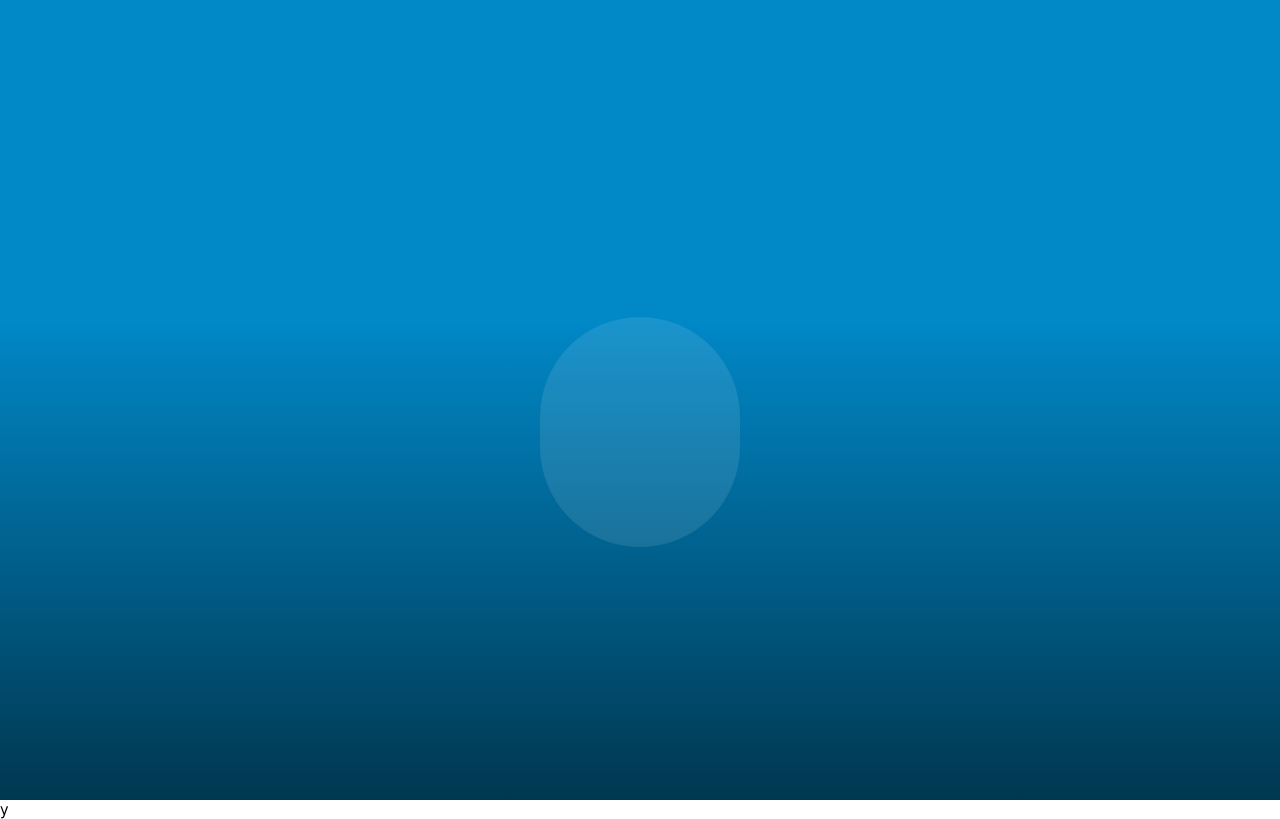
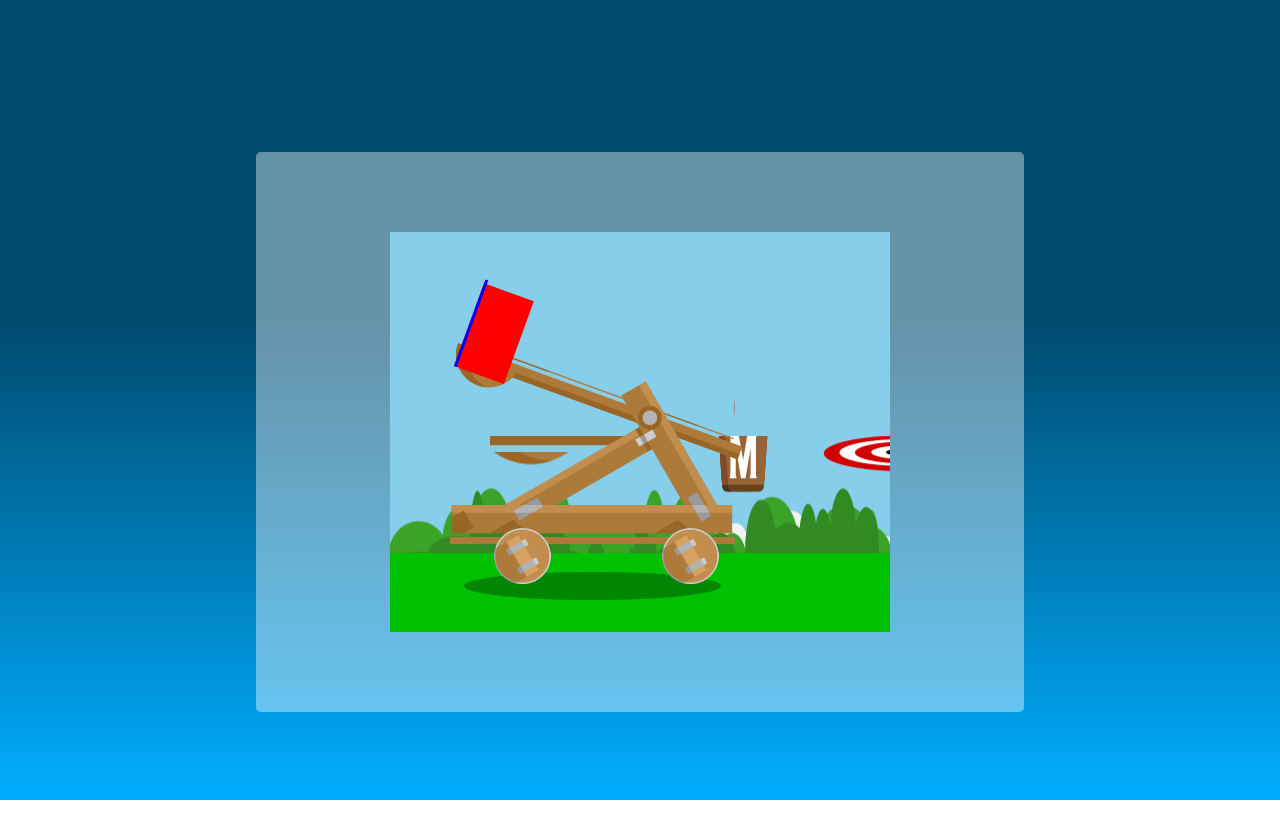
Before and after one commit to 8ojangles/project-template-esbuild, a website: page src/index.html in a window 1280 px wide. Drawn offline with nearby package versions, Linux system fonts and the light colour scheme; files that its build step writes are made by us from their sources.

Commit message:
Implemented static file copier to transfer images from src to dist

```diff
--- a/package.json
+++ b/package.json
@@ -32,6 +32,7 @@
   "devDependencies": {
     "esbuild": "^0.20.2",
     "esbuild-plugin-clean": "^1.0.1",
+    "esbuild-plugin-copy": "^2.1.1",
     "esbuild-sass-plugin": "^3.2.0",
     "htmlnano": "^2.1.0",
     "svgo": "^3.2.0"
--- a/src/index.html
+++ b/src/index.html
@@ -10,13 +10,22 @@
             <div class="page page--wrapper">
                 {% include "./templates/header.html" %}
                 <div class="test-container">
-                    <div>
-                        <p>{{ bodyText1 }}</p>
-                        <p>{{ bodyText2 }}</p>
+                    <div class="aspect-ratio-handler">
+                        <div class="anim-component">
+                            <div class="scene scene-1">
+                                <div class="catapult">
+                                    <div class="catapult-structure"></div>
+                                    <div class="catapult-mechanics"></div>
+                                </div>
+                            </div>
+                            {# <div class="scene scene-2">
+                                <div class="box"></div>
+                            </div> #}
+                        </div>
                     </div>
                 </div>
             </div>
         </main>
         <script src="./js/main.js"></script>
     </body>
-</html>y
+</html>
--- /dev/null
+++ b/src/scss/_anim-base.scss
@@ -0,0 +1,238 @@
+@use 'sass:list';
+
+@import 'anim-variables';
+@import 'anim-keyframes';
+@import 'anim-utils';
+@import 'anim-setup';
+
+$zLayer-1: 1;
+$zLayer-2: 2;
+$zLayer-3: 3;
+$zLayer-4: 4;
+$zLayer-5: 5;
+$zLayer-6: 6;
+$zLayer-7: 7;
+$zLayer-8: 8;
+
+
+.scene-1 {
+    opacity: 1;
+    background-color: $sky-blue;
+    // background-image: url('../assets/images/treb-anim-sprite-map.png');
+    background-size: 100%;
+    z-index: $zLayer-1;
+    // animation: fadeOut 0s $scene-1-to-scene-2 forwards;
+}
+
+.scene-1::before {
+    @include pseudoSetup();
+    z-index: $zLayer-1;
+    width: 100%;
+    height: 66%;
+    bottom: -17%;
+    left: 20%;
+    background-image: url('../assets/images/treb-anim-sprite-map.png');
+    background-position: 100% 105%;
+}
+
+.scene-1::after {
+    @include pseudoSetup();
+    z-index: $zLayer-2;
+    width: 100%;
+    height: 45%;
+    bottom: 0;
+    background-image: url('../assets/images/treb-anim-sprite-map.png');
+    background-repeat: no-repeat;
+    background-position: 1% 75%;
+    background-size: 200%;
+    border-bottom: 79px solid rgb(0, 192, 0);
+}
+
+// sprite map load for elements
+
+
+// catapult body
+.catapult {
+    width: 57%;
+    height: 41%;
+    position: absolute;
+    bottom: 22%;
+    left: 12%;
+    z-index: $zLayer-3;
+    // background-image: url('../assets/images/treb-anim-sprite-map.png');
+    background-repeat: no-repeat;
+    background-size: 70%;
+    background-position: 1% 84%;
+}
+
+// catapult floor shadow
+.catapult::after {
+    @include pseudoSetup();
+    width: 90%;
+    height: 17%;
+    border-radius: 50%;
+    background-color: rgba(0, 0, 0, .3);
+    bottom: -34%;
+    left: 5%;
+}
+
+.catapult-structure {
+    position: absolute;
+    bottom: 0;
+    left: 0;
+    z-index: $zLayer-4;
+    background-image: url('../assets/images/treb-anim-sprite-map.png');
+    background-repeat: no-repeat;
+    width: 100%;
+    height: 100%;
+    background-size: 190%;
+    background-position: 25% 1%;
+    // background-color: blue;
+}
+
+.catapult-structure::before,
+.catapult-structure::after {
+    @include pseudoSetup();
+    z-index: $zLayer-5;
+    width: 21%;
+    height: 37%;
+    // background-color: red;
+    background-image: url('../assets/images/treb-anim-sprite-map.png');
+    background-repeat: no-repeat;
+    background-size: 902%;
+    background-position: 72% 0%;
+    bottom: -27%;
+}
+
+.catapult-structure::before {
+    left: 15%;
+}
+
+.catapult-structure::after {
+    right: 5%;
+}
+
+// catapult arm
+.catapult-mechanics {
+    position: absolute;
+    background-image: url('../assets/images/treb-anim-sprite-map.png');
+    // background-color: black;
+    width: 107%;
+    height: 28%;
+    top: 17%;
+    left: -4%;
+    background-size: 172%;
+    background-position: 19% 60%;
+    z-index: $z-3;
+    transform: rotate(20deg);
+    transform-origin: 68.6% 40%;
+}
+
+// transform marker
+.catapult-mechanics::after {
+    @include pseudoSetup();
+    background-color: blue;
+    width: 1%;
+    height: 200%;
+    bottom: 40%;
+    left: 2%;
+    z-index: $z-6;
+
+}
+
+// box
+.catapult-mechanics::before {
+    @include pseudoSetup();
+    background-color: red;
+    z-index: $z-2;
+    width: 17.5%;
+    height: 190%;
+    bottom: 40%;
+    left: 2%;
+}
+
+// // catapult arm
+// .catapult:before {
+//     @include pseudoSetup();
+//     background-color: green;
+//     width: 15%;
+//     height:200%;
+//     bottom: 30%;
+//     left: 60%;
+//     transform: rotateZ(-20deg);
+//     transform-origin: 50% 80%;
+//     animation:
+//         arm-load-fire $amin-load-fire-dur $amin-load-fire-del forwards,
+//         arm-fire-spring $amin-fire-spring-dur $amin-fire-spring-del forwards;
+// }
+
+// // box
+// .catapult:after {
+//     @include pseudoSetup();
+//     background-color: $box-color;
+//     width: 30%;
+//     height:30%;
+//     bottom: 200%;
+//     left: 52%;
+//     transform: rotateZ(-20deg) translateX(0%);
+//     transform-origin: 50% 530%;
+//     animation: box-load-fire $amin-load-fire-dur $amin-load-fire-del forwards;
+// }
+
+// .scene-1 {
+//     opacity: 1;
+//     background-color: $sky-blue;
+//     animation: fadeOut 0s $scene-1-to-scene-2 forwards;
+// }
+
+// .scene-2 {
+//     opacity: 0;
+//     background-color: $sky-blue;
+//     animation: fadeIn 0s $scene-1-to-scene-2 forwards;
+// }
+
+// .scene-2::before,
+// .scene-2::after {
+//     @include pseudoSetup();
+//     background-color: white;
+//     animation-timing-function: linear;
+//     z-index: 5;
+// }
+
+// .scene-2::before {
+//     width: 40%;
+//     height: 20%;
+//     top: 30%;
+//     left: 30%;
+//     animation: slowDriftLeft1 6s linear $scene-1-to-scene-2 forwards;
+// }
+
+// .scene-2::after {
+//     width: 30%;
+//     height: 10%;
+//     top: 50%;
+//     left: 60%;
+//     animation: slowDriftLeft2 6s linear $scene-1-to-scene-2 forwards;
+// }
+
+// .box {
+//     position: absolute;
+//     width: 17%;
+//     height: 12%;
+//     top: 25%;
+//     left: 41.5%;
+//     z-index: 20;
+//     transform-origin: 50% $scene-2-box-flight-pivot;
+//     transform: rotate($scene-2-box-flight-rot-start);
+//     animation: scene2BoxFlightMain $scene-2-box-flight-dur $scene-2-box-flight-start both;
+// }
+
+// .box::after {
+//     @include pseudoSetup();
+//     background-color: $box-color;
+//     width: 100%;
+//     height:100%;
+//     transform: rotate(70deg) ;
+//     // transform: translateY(300%);
+//     animation: scene2BoxInnerRotate $scene-2-box-flight-dur linear $scene-2-box-flight-start both;
+// }
--- /dev/null
+++ b/src/scss/_anim-keyframes.scss
@@ -0,0 +1,119 @@
+@keyframes fadeIn {
+    0% { opacity: 0 };
+    100% { opacity: 1 };
+}
+
+@keyframes fadeOut {
+    0% { opacity: 1 };
+    100% { opacity: 0 };
+}
+
+@keyframes arm-load-fire {
+    0% {
+        transform: rotateZ(-20deg);
+    }
+    20% {
+        animation-timing-function: ease-in-out;
+        transform: rotateZ(-20deg);
+    }
+    #{$arm-rotate-end-keyframe} {
+        transform: rotateZ(-75deg);
+    }
+    #{$arm-fire-keyframe} {
+        animation-timing-function: ease-in;
+        transform: rotateZ(-75deg);
+    }
+    100% {
+        transform: rotateZ(10deg);
+    }
+}
+
+@keyframes box-load-fire {
+    0% {
+        transform: rotateZ(-20deg) translateX(0%);
+    }
+    20% {
+        animation-timing-function: ease-in-out;
+        transform: rotateZ(-20deg) translateX(0%);
+    }
+    #{$arm-rotate-end-keyframe} {
+        transform: rotateZ(-75deg) translateX(0%);
+    }
+    #{$arm-fire-keyframe} {
+        animation-timing-function: ease-in;
+        transform: rotateZ(-75deg) translateX(0%);
+    }
+    #{$box-launch-start-keyframe} {
+        animation-timing-function: linear;
+        transform: rotateZ(-10deg) translateX(0%);
+    }
+    100% {
+        transform: rotateZ(-10deg) translateX($box-fire-X-result);
+    }
+}
+
+@keyframes arm-fire-spring {
+    0% {
+        transform: rotateZ(10deg);
+    }
+    10% {
+        transform: rotateZ(0deg);
+    }
+    20% {
+        transform: rotateZ(9deg);
+    }
+    30% {
+        transform: rotateZ(1deg);
+    }
+    40% {
+        transform: rotateZ(7deg);
+    }
+    50% {
+        transform: rotateZ(2deg);
+    }
+    60% {
+        transform: rotateZ(6deg);
+    }
+    70% {
+        transform: rotateZ(3deg);
+    }
+    80% {
+        transform: rotateZ(5deg);
+    }
+    90% {
+        transform: rotateZ(4deg);
+    }
+    100% {
+        transform: rotateZ(5deg);
+    }
+}
+
+@keyframes slowDriftLeft1 {
+    0% { transform: translateX(20%); };
+    100% { transform: translateX(-30%); };
+}
+
+@keyframes slowDriftLeft2 {
+    0% { transform: translateX(40%); };
+    100% { transform: translateX(-60%); };
+}
+
+@keyframes scene2BoxFlightMain {
+    0% {
+        animation-timing-function: $box-rotate-timing-curve;
+        transform: rotate($scene-2-box-flight-rot-start);
+    }
+    100% {
+        transform: rotate($scene-2-box-flight-rot-end);
+    }
+}
+
+@keyframes scene2BoxInnerRotate {
+    0% {
+        animation-timing-function: $box-rotate-timing-curve;
+        transform: rotate(70deg);
+    }
+    100% {
+        transform: rotate(120deg);
+    }
+}
--- /dev/null
+++ b/src/scss/_anim-setup.scss
@@ -0,0 +1,36 @@
+.aspect-ratio-handler {
+    position: relative;
+    z-index: 10;
+    aspect-ratio: $containerAspectRatio;
+    width: 100%;
+    max-width: $anim-container-width;
+}
+
+@supports not (aspect-ratio: $oneOneAspectRatio) {
+    .aspect-ratio-handler:before {
+      float: left;
+      padding-top: calc($anim-container-height / $anim-container-width * 100%);
+      content: "";
+    }
+
+    .aspect-ratio-handler:after {
+      display: block;
+      content: "";
+      clear: both;
+    }
+}
+
+.anim-component {
+    position: relative;
+    width: 100%;
+    max-width: $anim-container-width;
+    height: 100%;
+    max-height: $anim-container-height;
+    overflow: hidden;
+}
+
+.scene {
+    position: absolute;
+    width: 100%;
+    height: 100%;
+}
--- /dev/null
+++ b/src/scss/_anim-utils.scss
@@ -0,0 +1,9 @@
+@mixin absolutePos() {
+    position: absolute;
+}
+
+@mixin pseudoSetup() {
+    position: absolute;
+    display: block;
+    content: "";
+}
--- /dev/null
+++ b/src/scss/_anim-variables.scss
@@ -0,0 +1,41 @@
+$anim-container-width: 500px;
+$anim-container-height: 400px;
+
+/// Required until sasslint accepts aspect ratio "slash" properties
+$containerAspectRatio: list.slash(strip-unit($anim-container-width), strip-unit($anim-container-height));
+$oneOneAspectRatio: list.slash(1, 1);
+
+/// anim vars
+$sky-blue: rgba(135, 206, 235, 1);
+$box-color: rgb(255, 115, 0);
+
+$box-rotate-timing-curve: cubic-bezier(.25,.8,.75,.25);
+
+$arm-rotate-end-keyframe: 85%;
+$arm-fire-keyframe: 93%;
+
+$box-launch-start-keyframe: 95%;
+
+$amin-load-fire-dur: 1.5s;
+$amin-load-fire-del: 0s;
+
+$amin-fire-spring-dur: 0.5s;
+$amin-fire-spring-del: $amin-load-fire-dur + $amin-load-fire-del;
+
+$box-fire-X-result: 560%;
+
+$scene-1-to-scene-2: $amin-load-fire-dur * 1.5;
+$scene-2-box-flight-start: $scene-1-to-scene-2 + 0.5s;
+
+$scene-2-box-flight-dur: 1s;
+
+$scene-2-box-flight-pivot: 1400%;
+$scene-2-box-flight-rot-start: -30deg;
+$scene-2-box-flight-rot-end: 30deg;
+
+$scene-2-box-flight-y-start: 500%;
+$scene-2-box-flight-y-end: -500%;
+
+$scene-2-box-flight-rotZ-start: -30deg;
+$scene-2-box-flight-rotZ-end: 275deg;
+$scene-2-box-flight-rotZ-mid: 120deg;
--- a/src/scss/_page.scss
+++ b/src/scss/_page.scss
@@ -8,7 +8,7 @@
 	width: 100%;
 	height: 100vh;
 	flex-direction: column;
-	@include create-color-gradient($blue-medium, $blue-darkest, 40%);
+	@include create-color-gradient($blue-dark, $blue-light, 40%);
 }
 
 .page--header {
@@ -85,9 +85,11 @@
 }
 
 .test-container {
+	width: 60%;
+	height: 70%;
 	padding: 100px;
-	background-color: rgba(255, 255, 255, 0.1);
-	border-radius: 100px;
+	background-color: rgba(255, 255, 255, 0.4);
+	border-radius: 5px;
 	@include flex-centered-children();
 
 	p {
--- a/src/scss/_utils.scss
+++ b/src/scss/_utils.scss
@@ -1,3 +1,5 @@
+@use 'sass:math';
+
 @mixin bg-hilite() {
 	background-color: rgba( 255, 0, 0, 0.2 );
 }
@@ -43,3 +45,14 @@ $dark-gradient-init-opacity: 0.4;
 	margin-left: auto;
 	margin-right: auto;
 }
+
+/// Remove the unit of a length
+/// @param {Number} $number - Number to remove unit from
+/// @return {Number} - Unitless number
+@function strip-unit($number) {
+	@if type-of($number) == 'number' and not unitless($number) {
+		@return math.div($number, $number * 0 + 1);
+	}
+
+    @return $number;
+}
--- a/src/scss/_variables.scss
+++ b/src/scss/_variables.scss
@@ -65,6 +65,18 @@ $z-40: 40;
 $z-30: 30;
 $z-20: 20;
 $z-10: 10;
+
+$z-9: 9;
+$z-8: 8;
+$z-7: 7;
+$z-6: 6;
+$z-5: 5;
+$z-4: 4;
+$z-3: 3;
+$z-2: 2;
+$z-1: 1;
+
+
 $z-0: 0;
 
 $z-top: $z-100;
--- a/src/scss/main.scss
+++ b/src/scss/main.scss
@@ -9,3 +9,4 @@
 @import 'info-rows';
 @import 'loading-spinner';
 @import 'mq960';
+@import 'anim-base';
```
Also changed, not shown: esbuild/settings.js (+19 -3 lines), dist/assets/images/treb-anim-sprite-map-test.png (added), dist/assets/images/treb-anim-sprite-map.png (added), dist/index.html, dist/scss/main.css, src/assets/images/treb-anim-sprite-map-test.png (added), src/assets/images/treb-anim-sprite-map.png (added), 2 other files.
